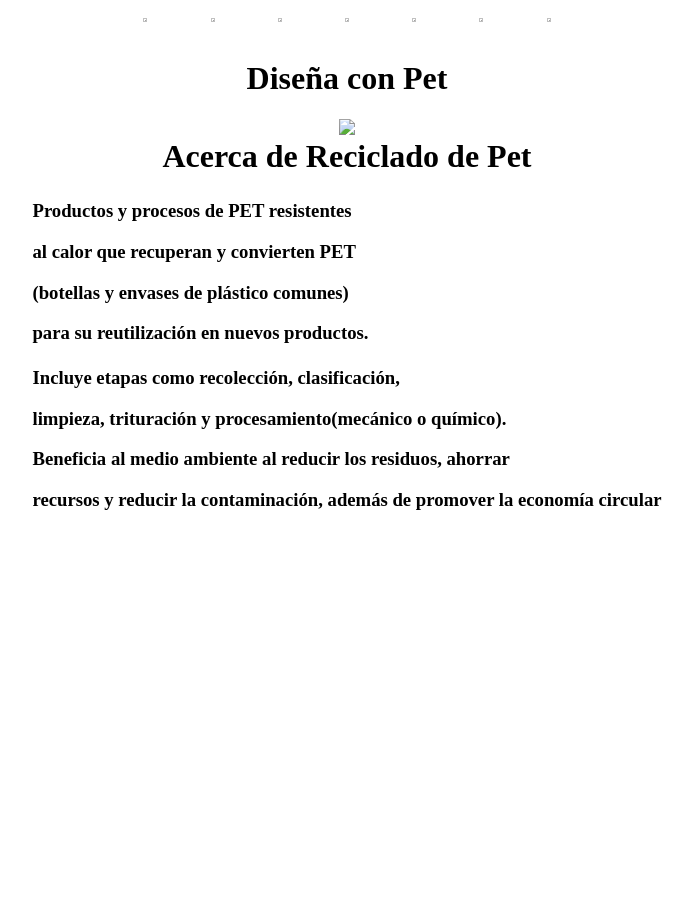
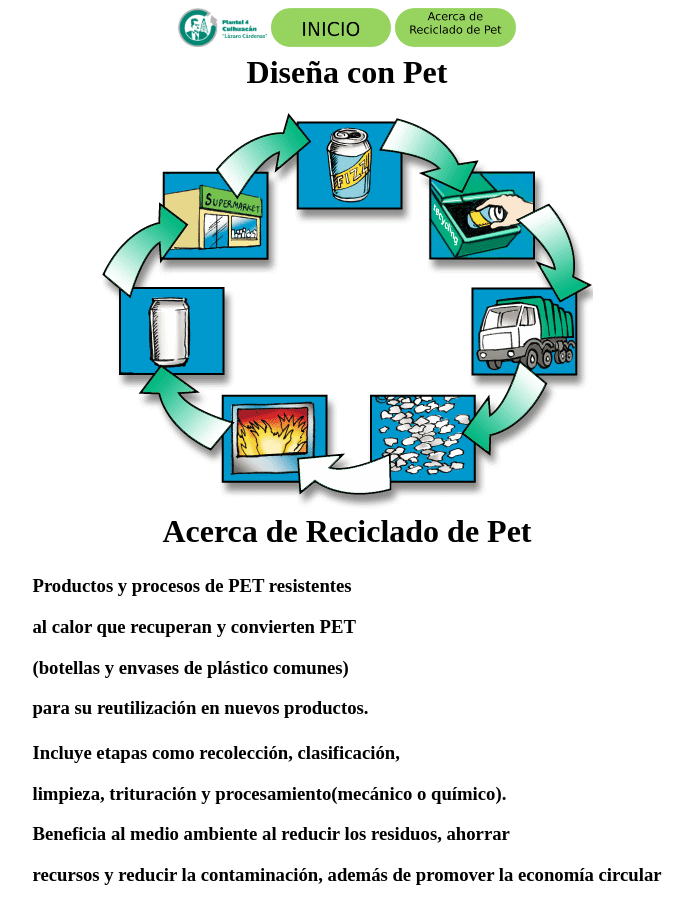
Before and after one commit to ChristianRodriguez23/Protecto_pet-, a plain HTML site: page Acerca de Reciclado de Pet.html in a window 1280 px wide. Shown: the whole page, without its empty margins (293-986 px from the left). Before the commit the page ends 800 px from the top, so only its background shows below. Drawn offline with Linux system fonts and the light colour scheme.

Commit message:
Update Acerca de Reciclado de Pet.html

```diff
--- a/Acerca de Reciclado de Pet.html
+++ b/Acerca de Reciclado de Pet.html
@@ -2,19 +2,11 @@
 <head>
 <title>Acerca de Reciclado de Pet</title>
 
-<center><img src="imagenes proyecto pet/logo.avif"height=5%>
+<center><img src="logo.avif"height=5%>
 <a href="index.html">
-<img src="imagenes proyecto pet/inc.png"height=5%></a>
+<img src="inc.png"height=5%></a>
 <a href="Acerca de Reciclado de Pet.html">
-<img src="imagenes proyecto pet/ARP.png"height=5%></a>
-<a href="Nuestro trabajo.html">
-<img src="imagenes proyecto pet/NT.png"height=5%></a>
-<a href="Porque hacemos esto.html">
-<img src="imagenes proyecto pet/PHE.png"height=5%></a>
-<a href="Para quien lo hacemos.html">
-<img src="imagenes proyecto pet/PQH.png"height=5%></a>
-<a href="Nuestros Proyectos.html">
-<img src="imagenes proyecto pet/NP.png"height=5%></a>
+<img src="ARP.png"height=5%></a>
 </center>
 <center><table><tr><td>
 <center><h1>Diseña con Pet </h1></center>
@@ -38,7 +30,7 @@ la contaminación, además de promover la
 economía circular</p></h3></td>
 </tr>
 </center>
-<img src="imagenes proyecto pet/gif1.gif"
+<img src="gif1.gif"
 </tr></td></table></center>
-
+</head>
 </html>
```
